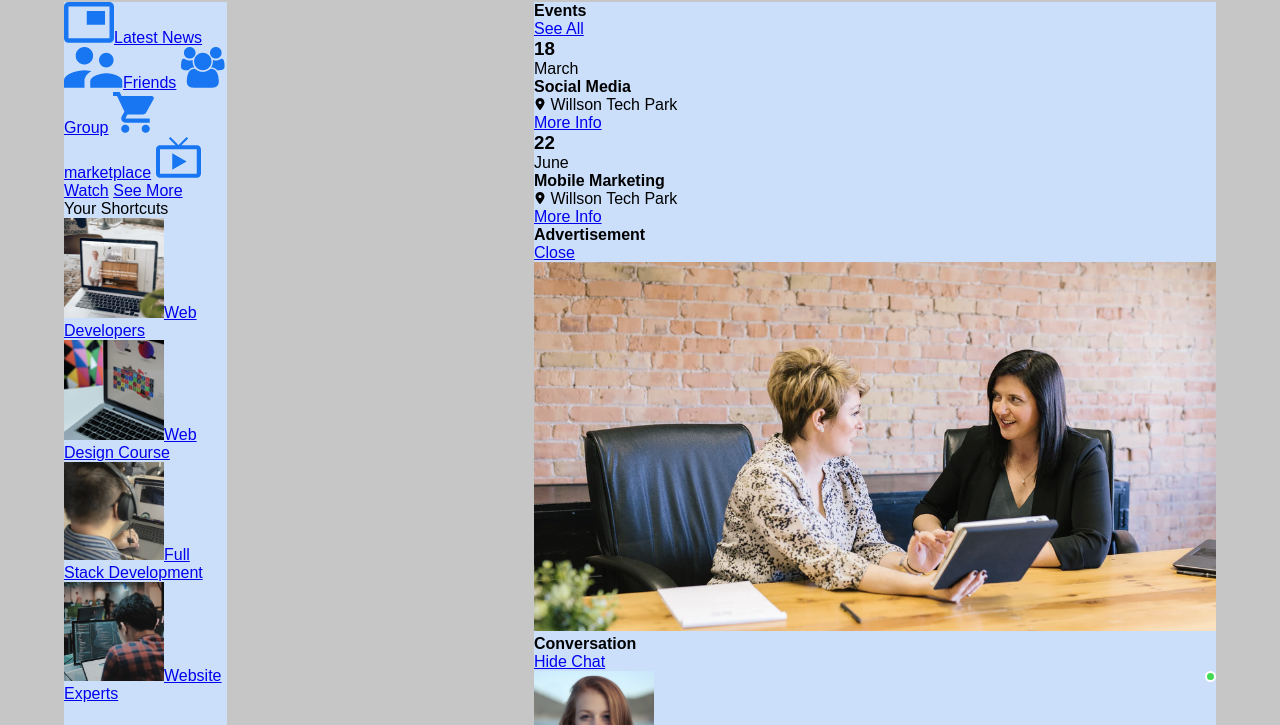
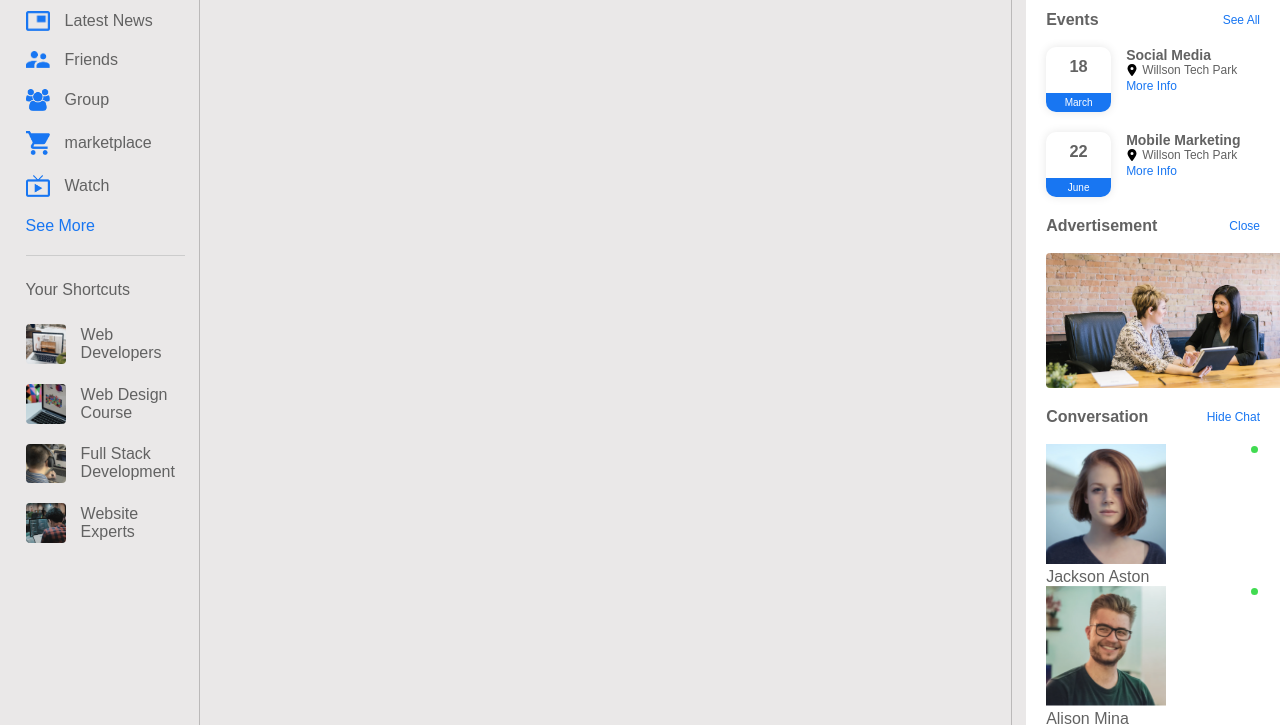
Before and after one commit to GowravSai26/Frontend_Projects, a plain HTML site: page socialbook_img/index.html in a window 1280 px wide. Shown: the part 65-790 px from the top of the page. Drawn offline with Linux system fonts and the light colour scheme.

Commit message:
Update style.css

```diff
--- a/socialbook_img/style.css
+++ b/socialbook_img/style.css
@@ -2,18 +2,27 @@
     margin: 0;
     padding: 0;
     font-family: 'poppins', sans-serif;
+    box-sizing: border-box;
 }
 body{
-    background: #c6c6c6;
+    background: #eae8e8;
 }
+
+.master-container {
+    margin: auto;
+    max-width: 1676px;
+}
+
 nav{
     display: flex;
     align-items:center;
     justify-content:space-between;
-    background: #1876f2;
-    padding: 5px 5%;
+    background: #0a009c;
+    padding: 2px 2%;
     position: sticky;
+    top: 0px;
     z-index: 100;
+    height: 3.5rem;
 }
 .logo{
     width: 160px;
@@ -74,26 +83,156 @@ nav{
 .container{
     display:flex;
     justify-content:space-between;
-    padding: 13px 5%;
+    margin: 0px 0% 0px 2%;
+    max-height: 100dvh;
+    overflow: hidden;
 }
 
 .left-sidebar{
-    background: #cbdffa;
-    flex-basis: 25%;
+    /* background: #cbdffa; */
+    display: flex;
+    flex-direction: column;
+    flex-basis: 20%;
     position:sticky;
-    top:70px;
+    top: 20px;
     align-self:flex-start;
-    height :100vh;
+    /* height :100vh; */
 }
 
 .right-sidebar{
-    background: #cbdffa;
-    flex-basis: 25%;
-    position:sticky;
-    top:70px;
-    align-self:flex-start;
-    height:100vh;
+    display: flex;
+    flex-direction: column;
+    flex-basis: 30%;
+    height: calc(100vh - 3.5rem);
+    overflow: scroll;
+    /* background: #cbdffa; */
+    /* flex-basis: 25%; */
+    /* position:sticky;
+    top:70px; */
+    /* align-self:flex-start; */
+    background : #fff;
+    padding: 20px;
+    border-radius: 4px;
+    color: #626262;
+    /* height:100vh; */
 }
 .main-content{
-    flex-basis: 47%;
+    /* overflow-y: auto; */
+    height: calc(100vh - 3.5rem);
+    border-left: #62626259 solid 1px;
+    border-right: #62626259 solid 1px;
+    width: 100%;
+    padding: 20px;
+    margin: 0px 14px 0px 14px;
 }
+.imp-links a , .shortcut-links a{
+    text-decoration: none;
+    display: flex;
+    align-items:center;
+    margin-bottom: 20px;
+    color : #626262;
+    width : fit-content;
+}
+.imp-links-img {
+    width : 24px;
+    margin-right: 15px;
+}
+.imp-links a:last-child{
+    color: #1876f2;
+}
+.imp-links{
+    border-bottom: 1px solid #ccc;
+}
+.shortcut-links a img{
+    width: 40px;
+    border-radius: 4px;
+    margin-right:15px
+}
+.shortcut-links p{
+    margin : 25px 0;
+    color : #626262;
+    font-weight : 500px;
+}
+.sidebar-title{
+    display: flex;
+    align-items: center;
+    justify-content: space-between;
+    margin-bottom:18px;
+}
+.sidebar-title a{
+    text-decoration: none;
+    color : #1876f2;
+    font-size : 12px;
+}
+
+.event{
+    display: flex;
+    font-size: 14px;
+    margin-bottom: 20px;
+}
+
+.left-event{
+    border-radius: 10px;
+    height: 65px;
+    width: 65px;
+    margin-right: 15px;
+    padding-top: 10px;
+    text-align: center;
+    position: relative;
+    overflow: hidden;
+    box-shadow: 0 0 10px rgba(0,0,0,0.1);
+}
+
+.event p{
+    font-size: 12px;
+}
+
+.event a{
+    font-size: 12px;
+    text-decoration: none;
+    color:#1876f2;
+}
+
+.left-event span{
+    position: absolute;
+    bottom:0;
+    left:0;
+    width: 100%;
+    background:#1876f2;
+    color:#fff;
+    font-size:10px;
+    padding:4px 0;
+}
+
+
+.right-event p{
+    display: flex;
+    align-items: center;
+    gap: 4px;
+}
+
+.sidebar-ads{
+    width: 250px;
+    margin-bottom:20px;
+    border-radius:4px;
+}
+
+#custom-sidebar::-webkit-scrollbar-track
+{
+	-webkit-box-shadow: inset 0 0 6px rgba(0,0,0,0.3);
+	border-radius: 10px;
+	background-color: #F5F5F5;
+}
+
+#custom-sidebar::-webkit-scrollbar
+{
+	width: 8px;
+	background-color: #F5F5F5;
+}
+
+#custom-sidebar::-webkit-scrollbar-thumb
+{
+	border-radius: 10px;
+	-webkit-box-shadow: inset 0 0 6px rgba(0,0,0,.3);
+	background-color: #626262;
+}
```
